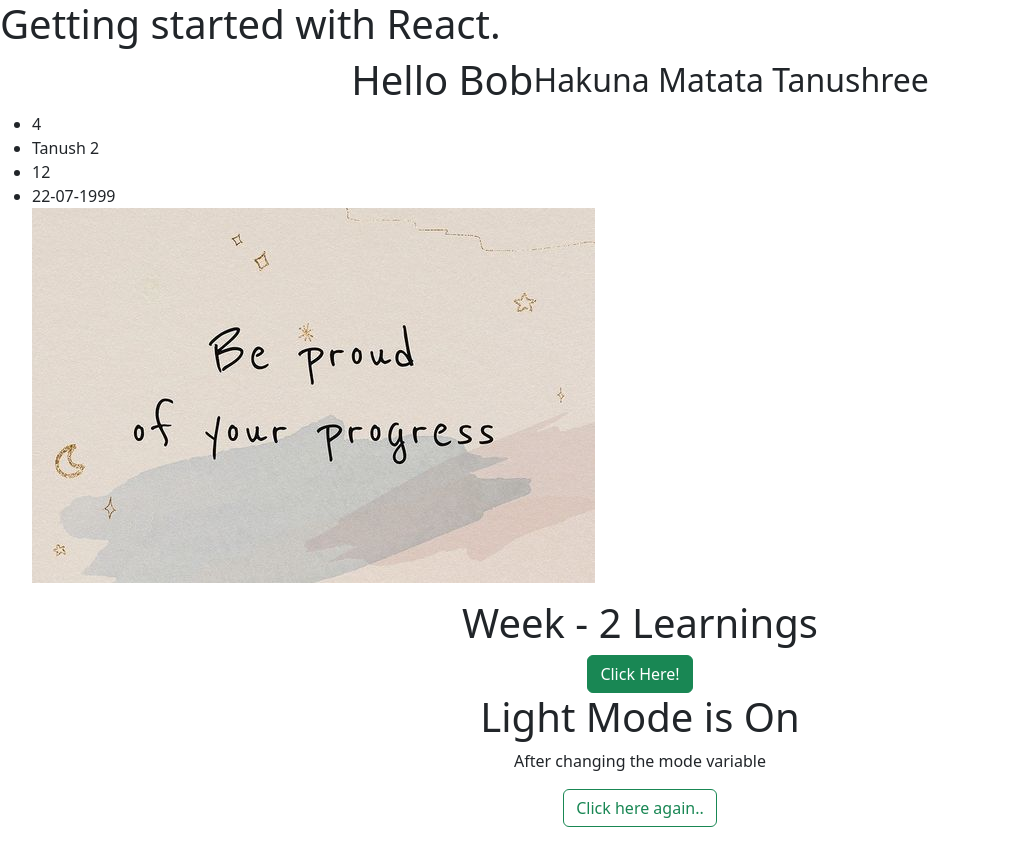
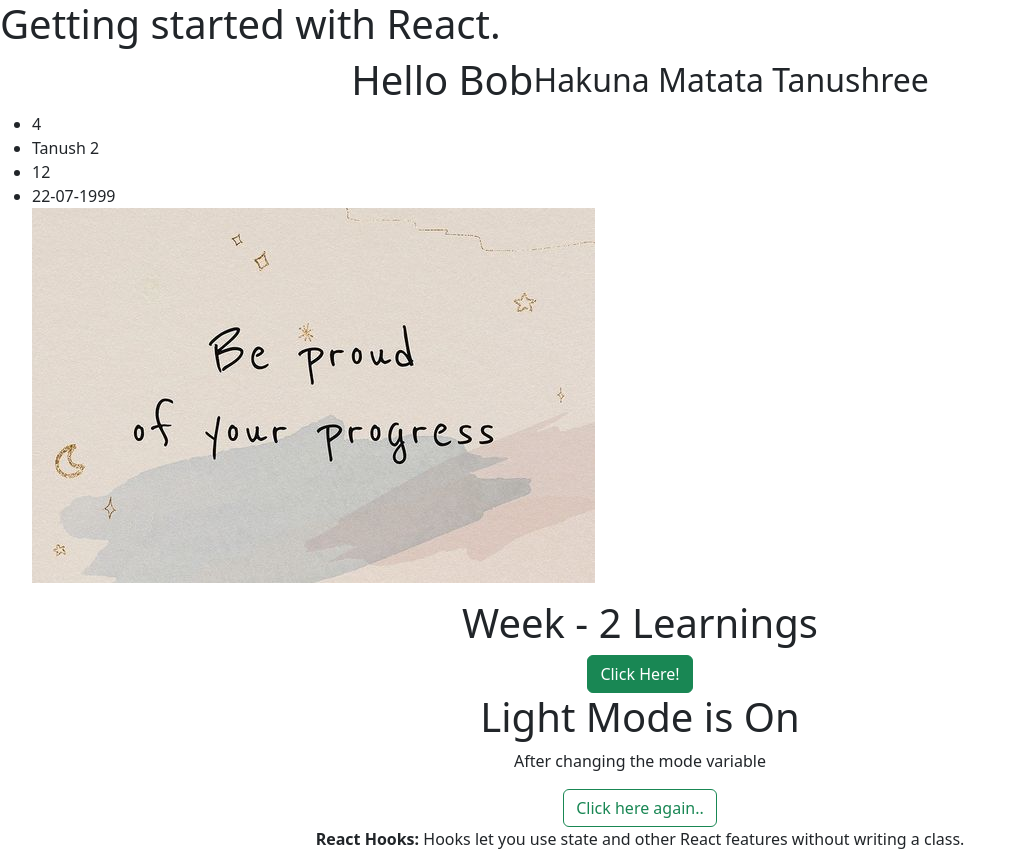
Before and after one commit to Tanushree227/starting_app, a React (Create React App) app: page / in a window 1280 px wide. Shown: the whole page, without its empty margins (0-1025 px from the left). Before the commit the page ends 827 px from the top, so only its background shows below. Built offline with nearby package versions, Linux system fonts and the light colour scheme.

Commit message:
react hooks

```diff
--- a/src/components/Week2.js
+++ b/src/components/Week2.js
@@ -42,6 +42,7 @@ export default function Week2() {
         <button className="btn btn-outline-success" onClick={handleClick}>
           Click here again..
         </button>
+        <p><strong>React Hooks: </strong>Hooks let you use state and other React features without writing a class.</p>
       </div>
       <Parent />
     </div>
```
